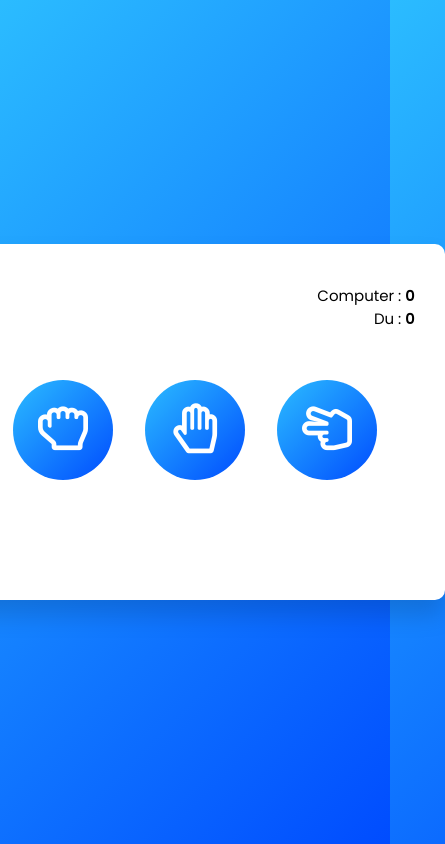
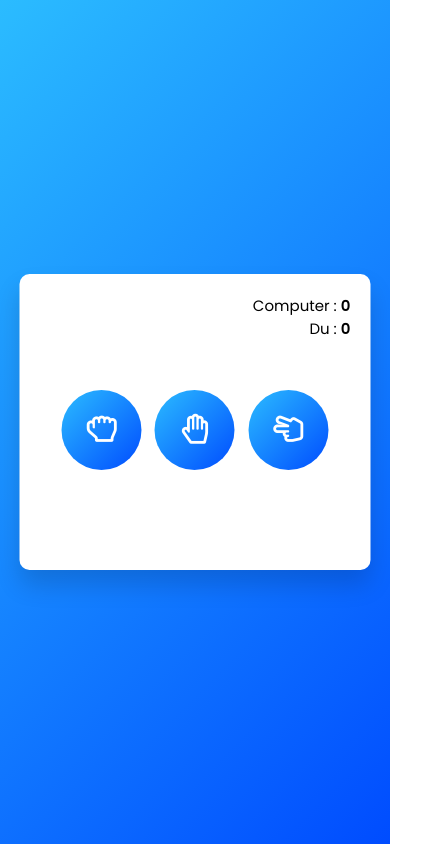
Before and after one commit to Sabrinascrib/RPS-Game-TikTok, a plain HTML site: page index.html in a window 390 px wide. Shown: the whole page, 445 px wide, since content can reach past the window. Drawn offline with Linux system fonts and the light colour scheme; a web font is replaced by a local one.

Commit message:
style: add responsivness

```diff
--- a/styles.css
+++ b/styles.css
@@ -73,3 +73,17 @@ body {
 span {
   font-weight: 600;
 }
+
+@media screen and (max-width: 500px) {
+  .container {
+    width: 90%; /* Adjust container width for smaller screens */
+    min-width: auto; /* Remove the minimum width constraint */
+    padding: 20px; /* Adjust padding for smaller screens */
+  }
+
+  .weapons button {
+    font-size: 30px; /* Decrease button font size for smaller screens */
+    height: 80px; /* Decrease button height for smaller screens */
+    width: 80px; /* Decrease button width for smaller screens */
+  }
+}
```
